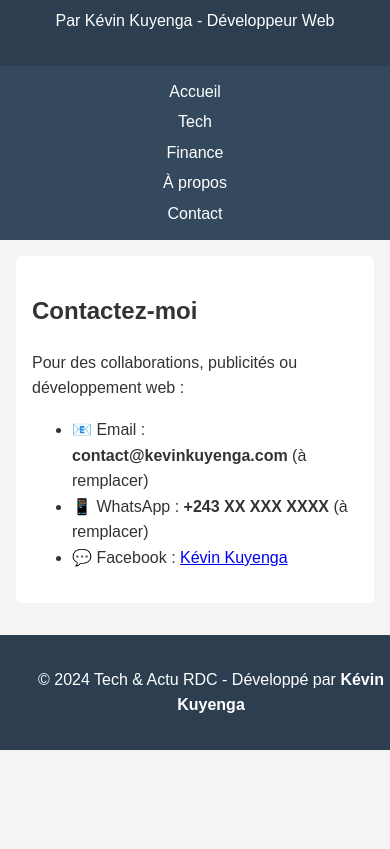
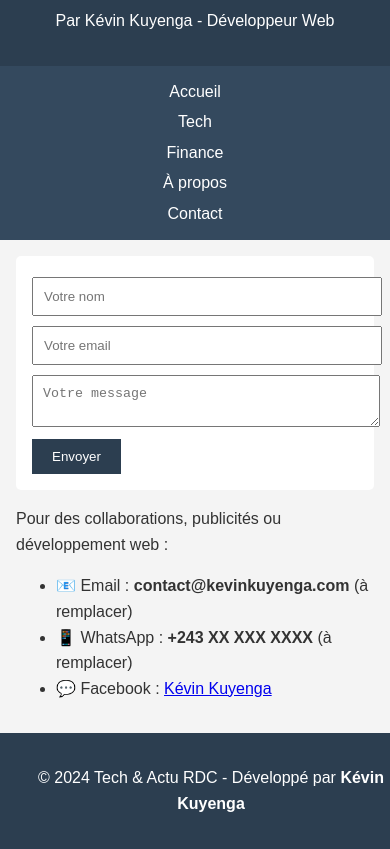
Before and after one commit to kevinelevine39/tech-actu-rdc, a plain HTML site: page contact.html in a window 390 px wide. Shown: the part 102-951 px from the top of the page. Before the commit the page ends 852 px from the top, so only its background shows below. Drawn offline with Linux system fonts and the light colour scheme.

```diff
--- a/contact.html
+++ b/contact.html
@@ -35,7 +35,18 @@
     </nav>
     <main>
         <article>
-            <h2>Contactez-moi</h2>
+    <form action="https://formspree.io/f/manjkazg" method="POST">
+        <input type="text" name="nom" placeholder="Votre nom" required>
+        <input type="email" name="email" placeholder="Votre email" required>
+        <textarea name="message" placeholder="Votre message" required></textarea>
+        <button type="submit">Envoyer</button>
+    </form>
+    <style>
+        form { max-width: 500px; margin: auto; }
+        input, textarea { width: 100%; padding: 10px; margin: 5px 0; }
+        button { background: #2c3e50; color: white; padding: 10px 20px; border: none; }
+    </style>
+</article>
             <p>Pour des collaborations, publicités ou développement web :</p>
             <ul>
                 <li>📧 Email : <strong>contact@kevinkuyenga.com</strong> (à remplacer)</li>
```
